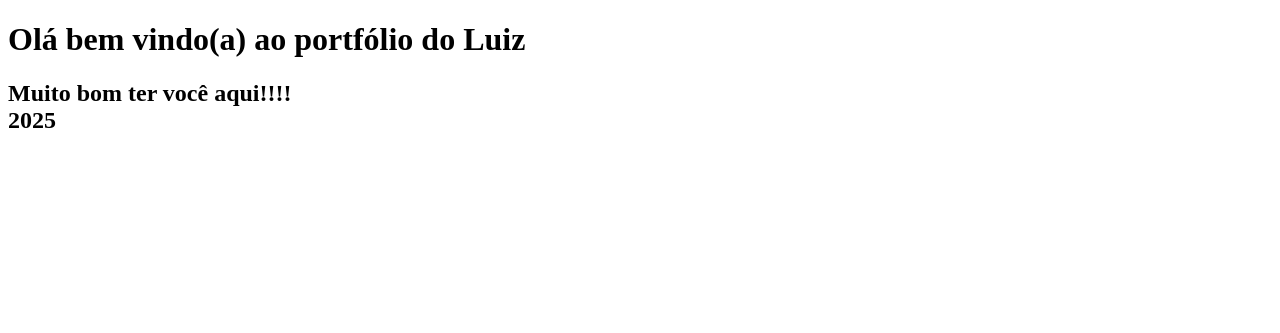
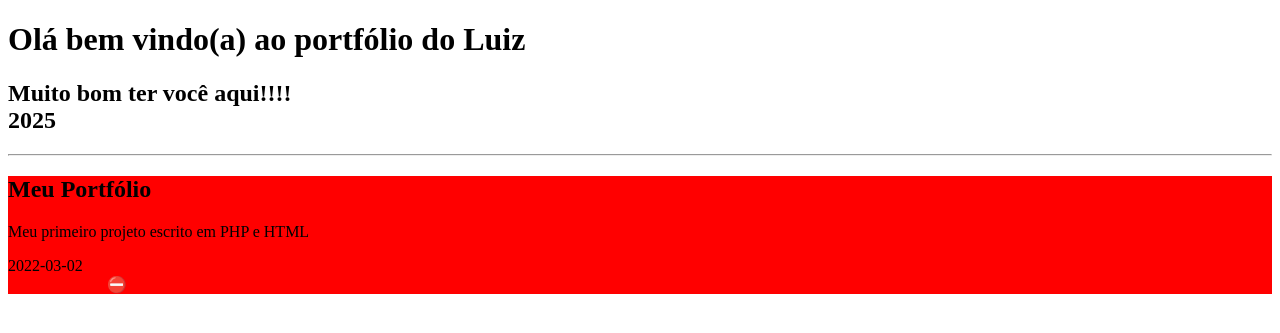
Before and after one commit to luizfpintoo/portfolio, a PHP site: page / in a window 1280 px wide. Shown: the top 333 px of the page. Run offline with PHP 8.4, Linux system fonts and the light colour scheme.

Commit message:
Criando condições no meu código

```diff
--- a/index.php
+++ b/index.php
@@ -4,20 +4,59 @@
     <meta charset="UTF-8">
     <meta name="viewport" content="width=device-width, initial-scale=1.0">
     <title>Portfólio</title>
+    <style>
+        .green {
+            color: green;
+        }
+
+        .red {
+            color: red;
+        }
+    </style>
 </head>
 <body>
+    <?php
+        $nome = "Luiz";
+        $saudacao = "Olá bem vindo(a) ao portfólio do " . $nome;
+        $titulo = "Muito bom ter você aqui!!!!";
+        $ano = 2025;
+        $tituloProjeto = "Meu Portfólio";
+
+        //1° projeto escrito em php e html
+        $projeto = "Meu Portfólio";
+        $dataDoProjeto = "2022-03-02";
+        $finalizado = true;
+        $descricao = "Meu primeiro projeto escrito em PHP e HTML";
+    ?>
+
     <h1>
-        <?php
-            $nome = "Luiz";
-            $saudacao = "Olá bem vindo(a) ao portfólio do " . $nome;
-            $titulo = "Muito bom ter você aqui!!!!";
-            $ano = 2025;
-            echo $saudacao;
-        ?>
+        <?= $saudacao; ?>
     </h1>
     <h2>
         <?= $titulo . "<br>"; ?>
         <?= $ano; ?>
     </h2>
+
+    <hr>
+
+    <div
+        <?php  if(($ano - 1994) > 30) : ?>
+            style="background-color: red;"
+        <?php endif; ?>
+    >
+        <h2><?= $tituloProjeto; ?></h2>
+        <p><?= $descricao; ?></p>
+
+        <div>
+            <?= $dataDoProjeto; ?>
+        </div>
+        <div>
+            <?php if(!$finalizado): ?>
+                <span class="green">Finalizado ✅</span>
+            <?php else: ?>
+               <span class="red">Não finalizado ⛔</span>
+            <?php endif; ?>
+        </div>
+    </div>
 </body>
 </html>
```
